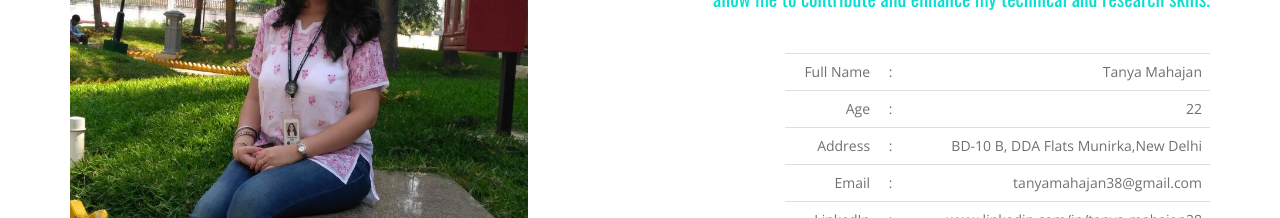
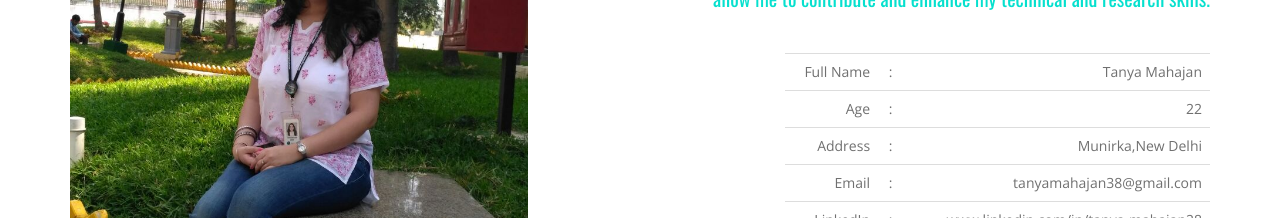
Before and after one commit to Tanya09/Tanya09.github.io, a plain HTML site: page index.html in a window 1280 px wide. Shown: the part 1140-1358 px from the top of the page. Drawn offline with nearby package versions, Linux system fonts and the light colour scheme.

Commit message:
Update index.html

```diff
--- a/index.html
+++ b/index.html
@@ -111,7 +111,7 @@
                                             <tr>
                                                 <td>Address</td>
                                                 <td>:</td>
-                                                <td>BD-10 B, DDA Flats Munirka,New Delhi</td>
+                                                <td>Munirka,New Delhi</td>
                                             </tr>
                                             <tr>
                                                 <td>Email</td>
```
